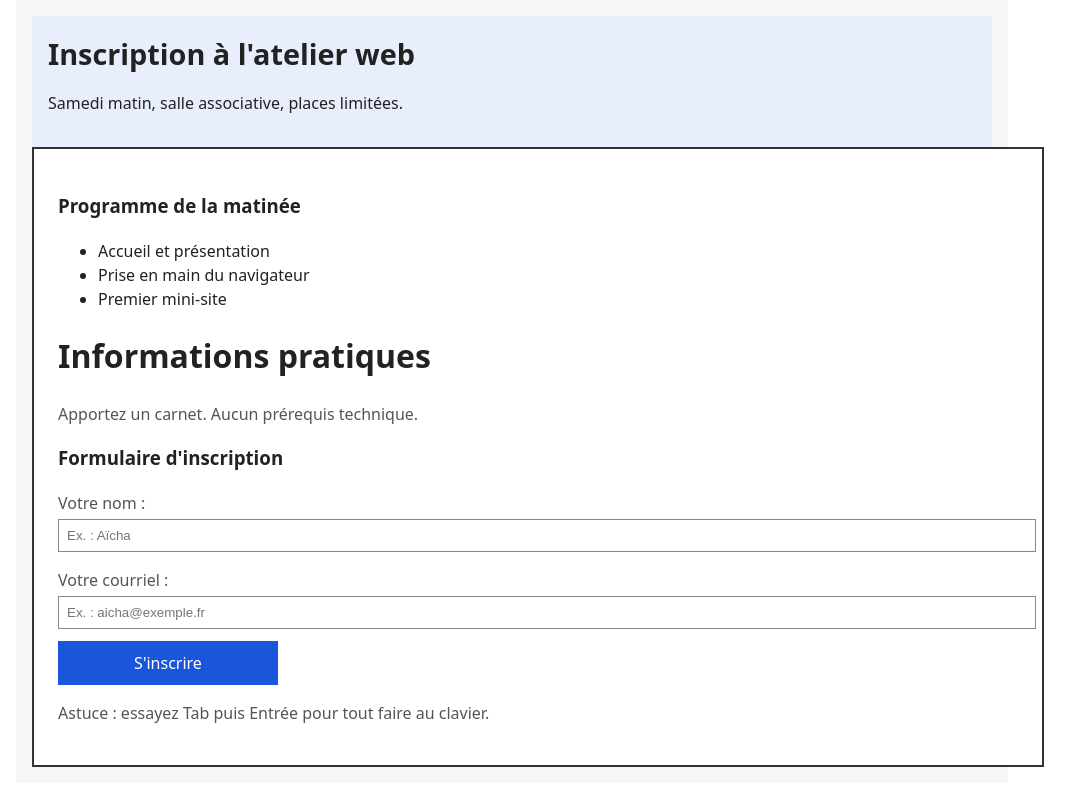
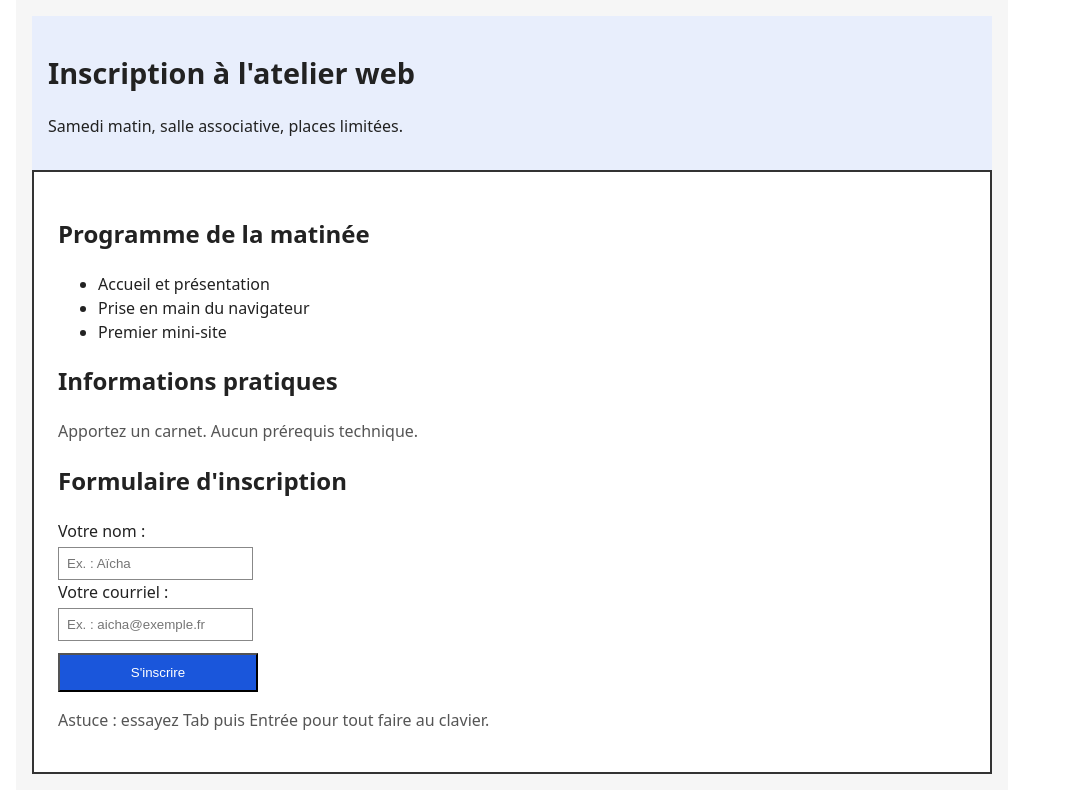
Before and after one commit to irenegentilini/efrei_classes, a plain HTML site: page demarrage-etudiants-j1/diagnostic/index.html in a window 1280 px wide. Shown: the whole page, without its empty margins (128-1203 px from the left). Drawn offline with Linux system fonts and the light colour scheme.

Commit message:
fixed html and css
fix html and css according to the file "consignes.md".
The javascript part is not completed.

```diff
--- a/demarrage-etudiants-j1/diagnostic/index.html
+++ b/demarrage-etudiants-j1/diagnostic/index.html
@@ -6,31 +6,32 @@
         <title>Inscription — Atelier web</title>
         <link rel="stylesheet" href="styles.css">
     </head>
+
     <body>
         <div class="page">
             <div class="bandeau">
-<span class="titre-geant">Inscription à l'atelier web</span>
+                <h1 class="titre-geant">Inscription à l'atelier web</h1>
                 <p class="sous-titre">Samedi matin, salle associative, places limitées.</p>
             </div>
-<div class="contenu">
-<h3>Programme de la matinée</h3>
+            <main class="contenu">
+                <h2>Programme de la matinée</h2>
                 <ul>
                     <li>Accueil et présentation</li>
                     <li>Prise en main du navigateur</li>
                     <li>Premier mini-site</li>
                 </ul>
-<h1>Informations pratiques</h1>
+                <h2>Informations pratiques</h2>
                 <p>Apportez un carnet. Aucun prérequis technique.</p>
-<h3>Formulaire d'inscription</h3>
+                <h2>Formulaire d'inscription</h2>
                 <form id="form-inscription" action="#" method="get">
-<p class="etiquette">Votre nom :</p>
+                    <label for="nom" class="etiquette">Votre nom :</label>
                     <input type="text" id="nom" name="nom" placeholder="Ex. : Aïcha" autocomplete="name">
-<p class="etiquette">Votre courriel :</p>
+                    <label for="courriel" class="etiquette">Votre courriel :</label>
                     <input type="email" id="courriel" name="courriel" placeholder="Ex. : aicha@exemple.fr" autocomplete="email">
-<div class="bouton">S'inscrire</div>
+                    <button class="bouton">S'inscrire</button>
                 </form>
                 <p class="aide">Astuce : essayez Tab puis Entrée pour tout faire au clavier.</p>
-</div>
+            </main>
         </div>
     </body>
 </html>
--- a/demarrage-etudiants-j1/diagnostic/styles.css
+++ b/demarrage-etudiants-j1/diagnostic/styles.css
@@ -7,7 +7,7 @@ body {
 }
 
 .page {
-  width: 960px;
+  max-width: 960px;
   margin: 0 auto;
   padding: 16px;
   background: #f6f6f6;
@@ -27,12 +27,15 @@ body {
   background: #fff;
   border: 2px solid #333;
   padding: 24px;
-  width: 960px;
+  max-width: 960px;
+  box-sizing: border-box;
 }
 
 .etiquette {
   margin-bottom: 4px;
   color: #222;
+  box-sizing: border-box;
+  display: block;
 }
 
 .contenu p {
@@ -40,9 +43,11 @@ body {
 }
 
 input {
-  width: 960px;
+  max-width: 900px;
   padding: 8px;
+  box-sizing: border-box;
   border: 1px solid #888;
+  display: block;
 }
 
 .bouton {
```
Also changed, not shown: demarrage-etudiants-j1/suivi.md (+2 -2 lines). Lines whose indentation alone changed are shown as unchanged.
